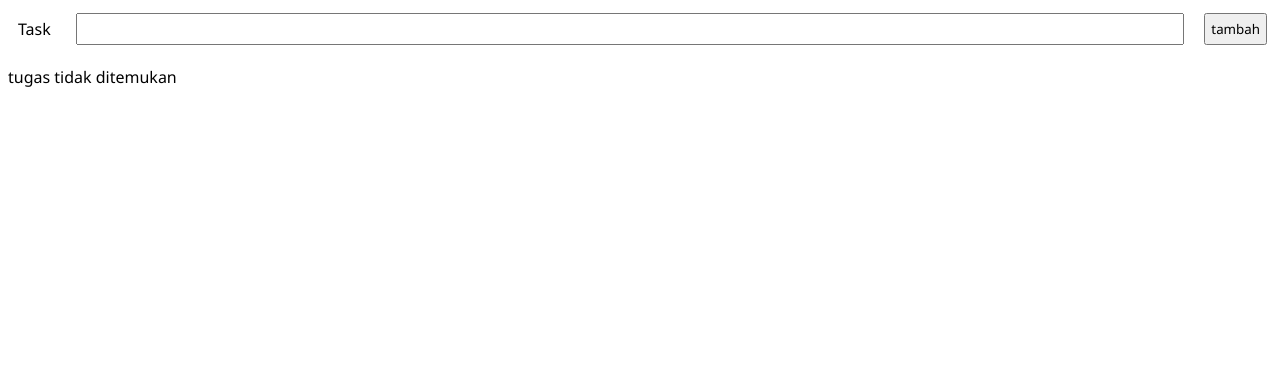
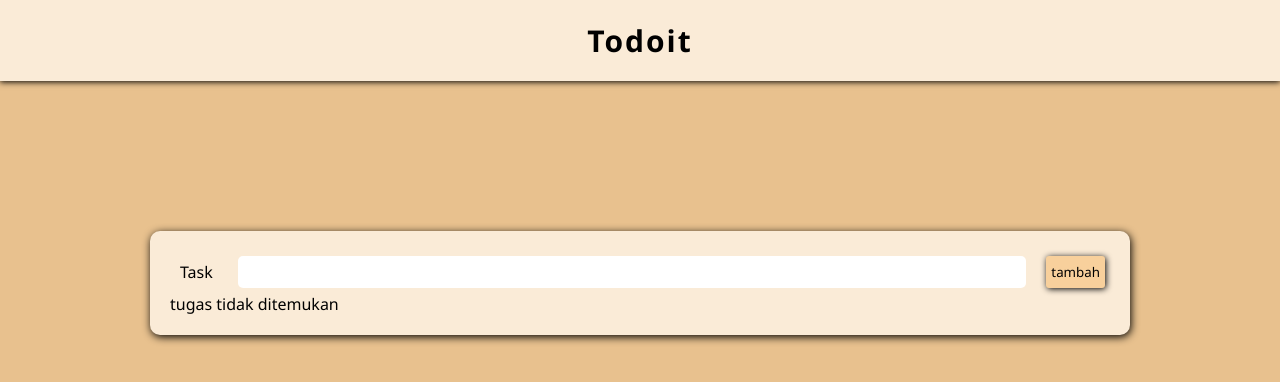
Before and after one commit to ahmadpajar095-web/TO-DO-LIST-prototype, a plain HTML site: page html.html in a window 1280 px wide. Drawn offline with Linux system fonts and the light colour scheme.

Commit message:
style update

```diff
--- a/css.css
+++ b/css.css
@@ -1,5 +1,23 @@
 * {
     font-family: 'Segoe UI', Tahoma, Geneva, Verdana, sans-serif;
+    padding: 0;
+    margin: 0;
+}
+.head-box {
+    background-color: antiquewhite;
+    padding: 20px;
+    display: flex;
+    justify-content: center;
+    align-items: center;
+    box-shadow: 0 1px 6px black;
+}
+.head {
+    font-size: 30px;
+    font-weight: 900;
+    letter-spacing: 2px;
+}
+body {
+    background-color: rgb(232, 193, 142);
 }
 .isi {
     display: flex;
@@ -18,11 +36,22 @@
     margin: 5px 5px;
     padding: 5px 5px;
     width: 100%;
+    border: none;
+    border-radius: 5px;
 
 }
 .in-button {
     margin: 5px 5px;
     padding: 5px 5px;
+    border: none;
+    background-color: rgb(248, 208, 156);
+    border-radius: 3px;
+    transition: 0.1s ease;
+    box-shadow: 1px 1px 6px black ;
+}
+.in-button:hover {
+    background-color: rgb(196, 164, 122);
+    transform: translateY(-4px);
 }
 .label {
     margin: 5px 5px;
@@ -45,3 +74,17 @@
 .del-button:hover {
     background-color: rgb(255, 17, 17);
 }
+
+.back {
+    margin: 150px;
+    padding: 20px;
+    border-radius: 10px;
+    background-color: antiquewhite;
+    box-shadow: 1px 2px 9px black;
+}
+
+.slide-out {
+    transform: translateX(100%);
+    opacity: 0;
+    transition: transform 0.5s ease , opacity 0.5s ease;
+}
--- a/html.html
+++ b/html.html
@@ -7,6 +7,10 @@
     <link rel="stylesheet" href="css.css">
 </head>
 <body>
+    <header class="head-box">
+        <P class="head">Todoit</P>
+    </header>
+    <div class="back">
         <div class="inbox">
             <label for="text" class="label">Task</label>
             <input type="text" class="input" id="task" required>
@@ -15,6 +19,7 @@
         <div class="daftar-isi">
             <p class="kosongan">tugas tidak ditemukan</p>
         </div>
+    </div>
     <script src="js.js"></script>
 </body>
 </html>
--- a/js.js
+++ b/js.js
@@ -18,13 +18,10 @@ function box() {
     btn1.textContent = ('berlangsung')
     btn2.textContent = ("hapus")
     btn2.addEventListener("click", function() {
-        p.remove()
-        p1.remove()
-        p2.remove()
-        ol.remove()
-        btn1.remove()
-        btn2.remove()
-        if (daftar.children.length === 1){
+        p.classList.add('slide-out')
+        setTimeout(() => p.remove(), 200)
+        const sisatask = document.querySelectorAll('.isi')
+        if (sisatask.length === 1 ){
             kosong.textContent = 'tugas tidak ditemukan'
         }
     })
```
Lines whose indentation alone changed are shown as unchanged.
